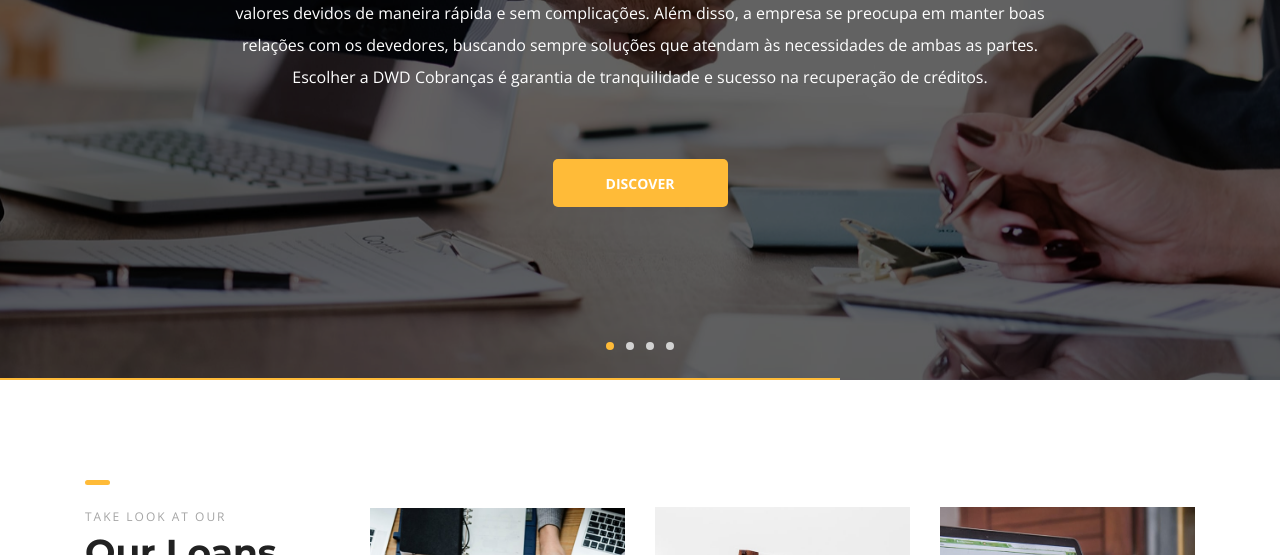
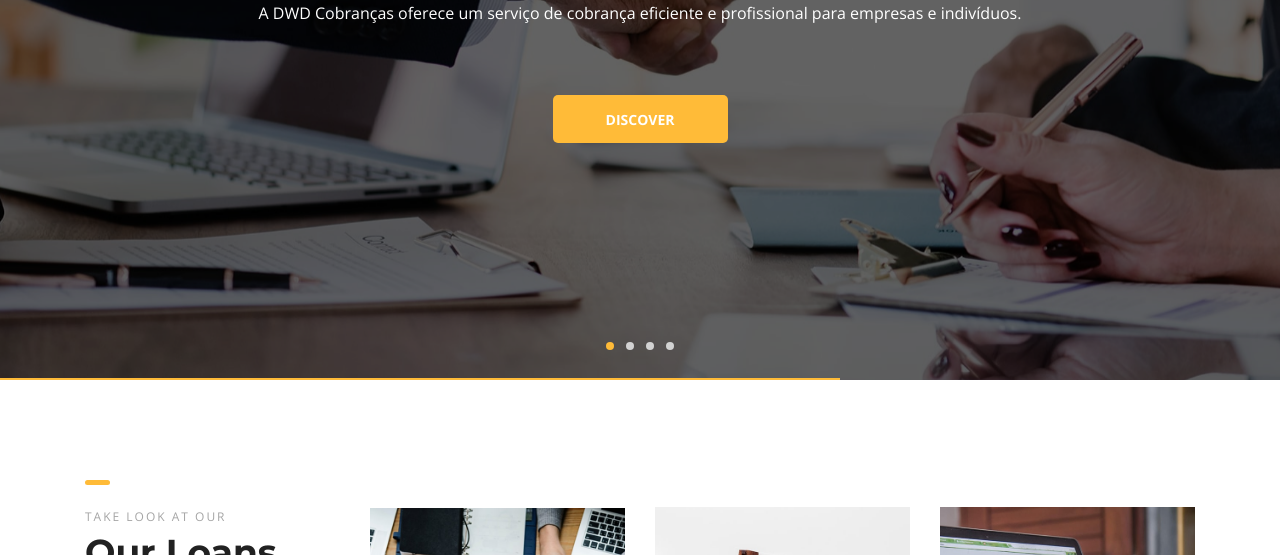
Before and after one commit to GCison/dwdcobrancas, a plain HTML site: page index.html in a window 1280 px wide. Shown: the part 545-1100 px from the top of the page. Drawn offline with nearby package versions, Linux system fonts and the light colour scheme; files whose address does not match are found by name.

Commit message:
altera texto do body

```diff
--- a/index.html
+++ b/index.html
@@ -162,7 +162,7 @@
                             <div class="welcome-text text-center">
                                 <h6 data-animation="fadeInUp" data-delay="100ms">2 years interest</h6>
                                 <h2 data-animation="fadeInUp" data-delay="300ms">get your <span>loan</span> now</h2>
-                                <p data-animation="fadeInUp" data-delay="500ms">A DWD Cobranças oferece um serviço de cobrança eficiente e profissional para empresas e indivíduos. Com uma equipe altamente capacitada e tecnologia avançada, a DWD é capaz de garantir o recebimento dos valores devidos de maneira rápida e sem complicações. Além disso, a empresa se preocupa em manter boas relações com os devedores, buscando sempre soluções que atendam às necessidades de ambas as partes. Escolher a DWD Cobranças é garantia de tranquilidade e sucesso na recuperação de créditos.</p>
+                                <p data-animation="fadeInUp" data-delay="500ms">A DWD Cobranças oferece um serviço de cobrança eficiente e profissional para empresas e indivíduos.</p>
                                 <a href="#" class="btn credit-btn mt-50" data-animation="fadeInUp" data-delay="700ms">Discover</a>
                             </div>
                         </div>
```
